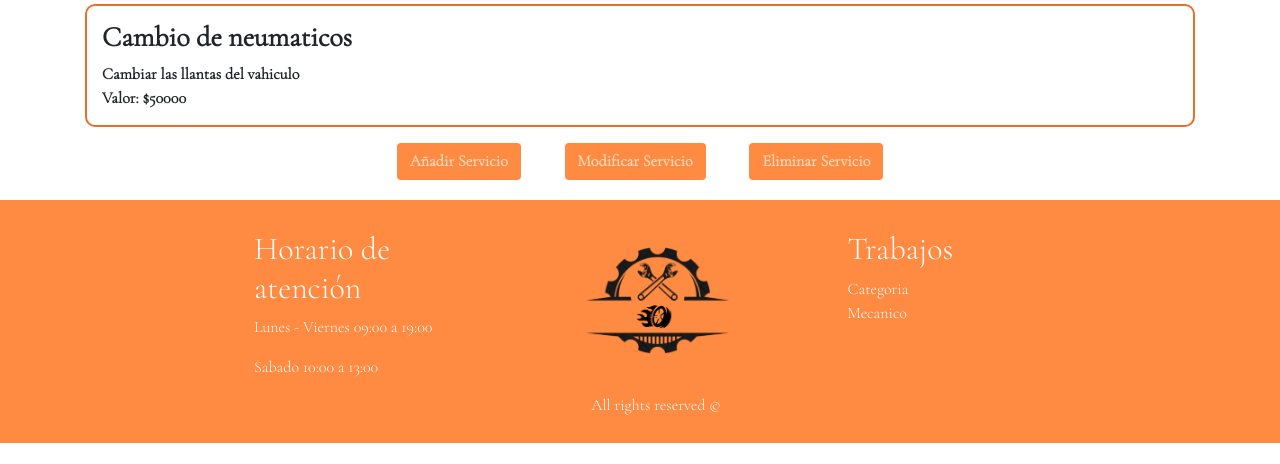
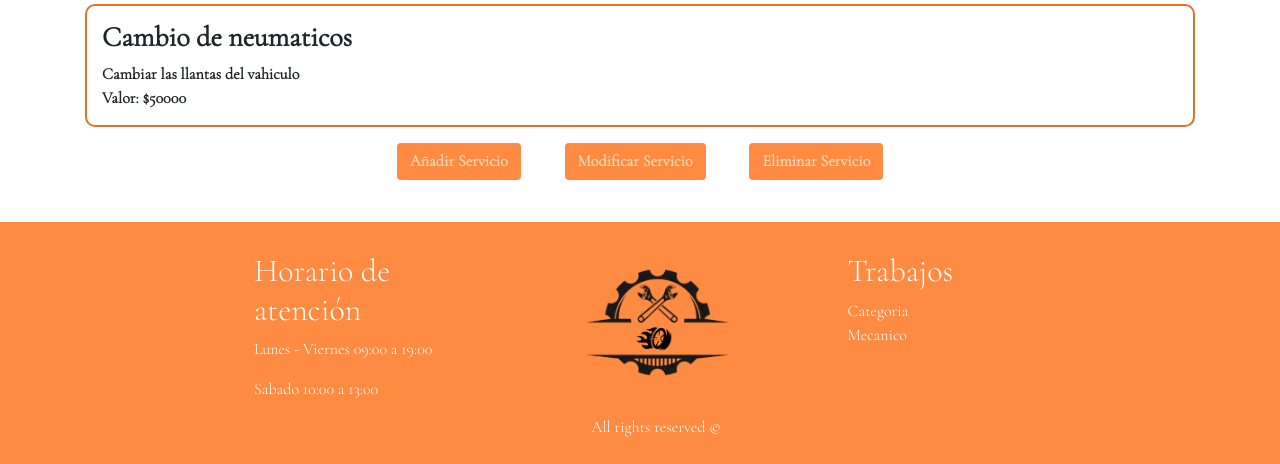
Before and after one commit to ColdWolff/Serviexpress-from-0, a Django app: page /servicios in a window 1280 px wide. Shown: the part 282-746 px from the top of the page. Run offline with Django 4.2, Linux system fonts and the light colour scheme; data comes from the database, SQL or seed files in the repository; both versions use the stored data as it was after the commit; some libraries are stand-ins or nearby versions.

Commit message:
More details

```diff
--- a/Serviexpress/taller/static/css/crud.css
+++ b/Serviexpress/taller/static/css/crud.css
@@ -1,5 +1,6 @@
 .container{
     width: 94%;
+
 }
 
 h3{
@@ -54,9 +55,11 @@ form button{
     text-align: center;
     padding: 0;
     list-style: none;
+    margin-bottom: 10px;
   }
 
   .buttons li {
     display: inline-block;
     margin: 0 10px;
+    margin-bottom: 2%;
   }
```
Also changed, not shown: Serviexpress/db.sqlite3.
